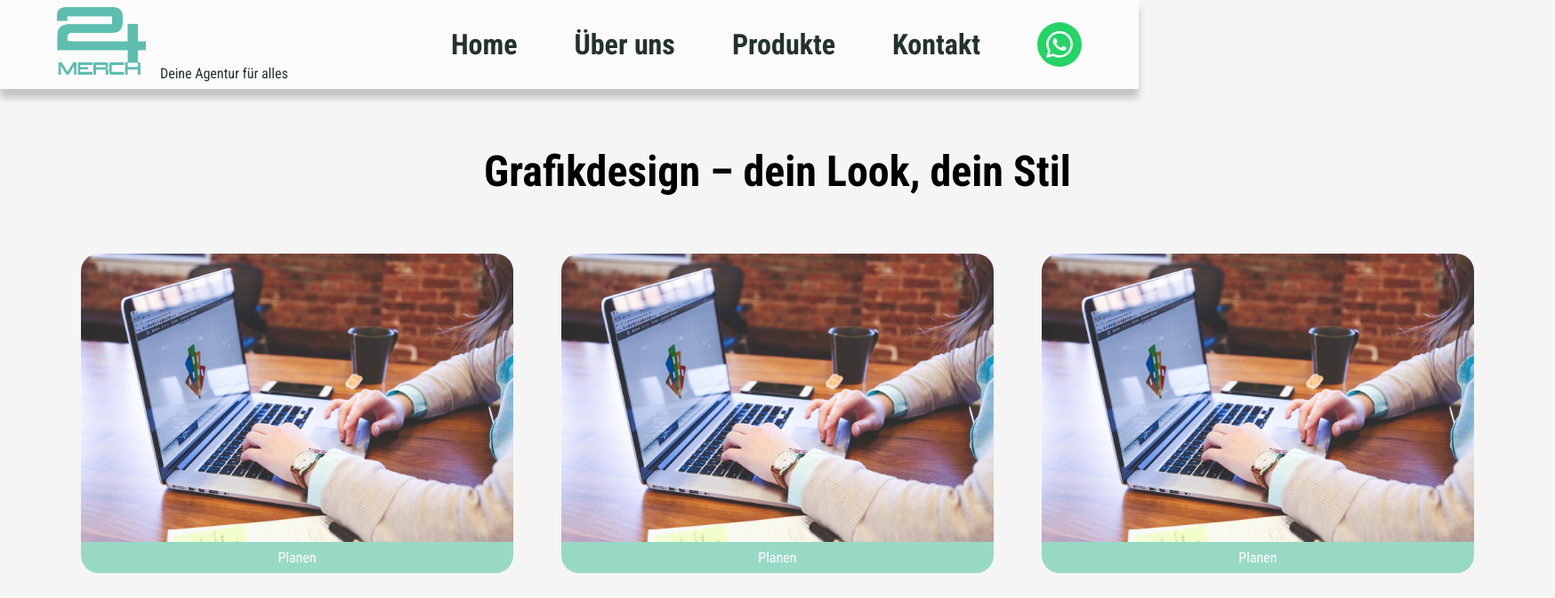
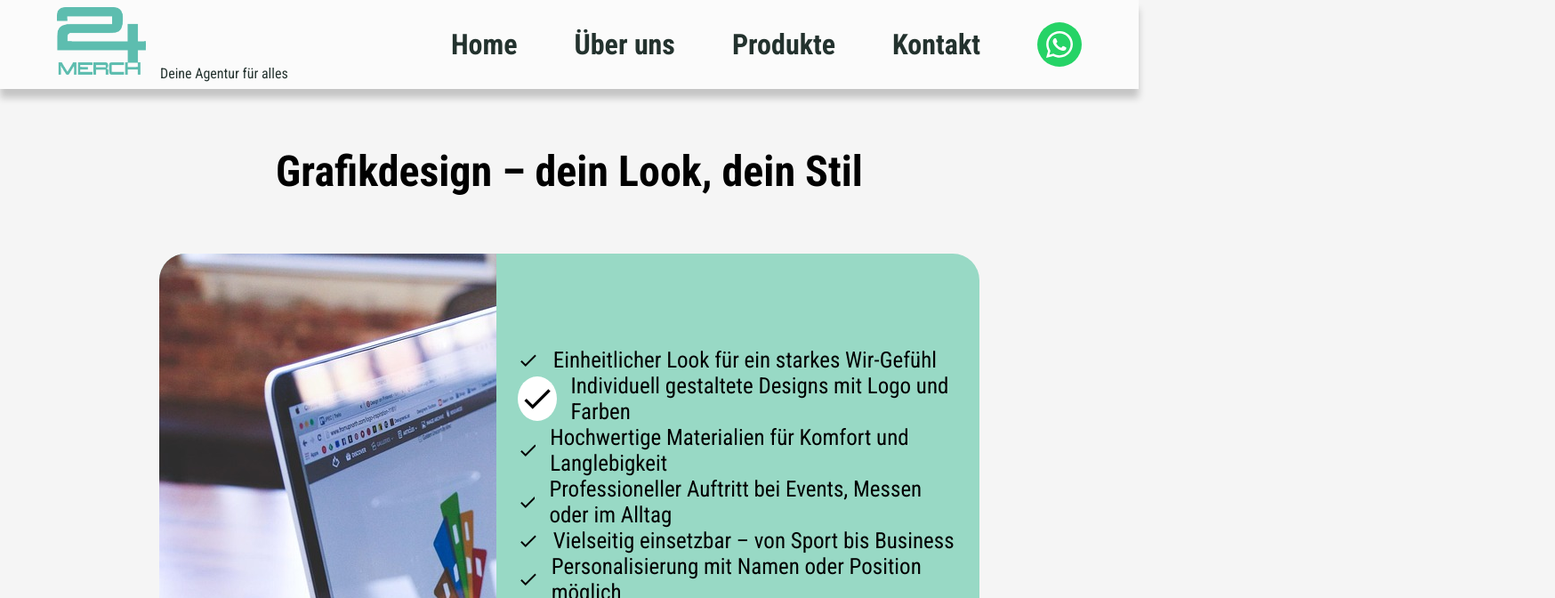
Before and after one commit to Hummner/merch24, an Angular app: page / in a window 1280 px wide. Both pictures are taken after a click on the element 358 px from the left and 1613 px from the top of the page. Shown: the top 672 px of the page at 89% size, 1748 px wide, since content can reach past the window. Built offline with nearby package versions, Linux system fonts and the light colour scheme.

Commit message:
product work in progress

```diff
--- a/src/app/product/product.component.html
+++ b/src/app/product/product.component.html
@@ -1,53 +1,11 @@
 <section>
     <div class="content">
+        <div></div>
         <div class="name">
             <h2>
                 Grafikdesign – dein Look, dein Stil
             </h2>
         </div>
-        <div class="images">
-            <div class="img-container">
-                <img src="assets/img/design.jpg" alt="">
-                <div class="text-container">
-                    <span>Planen</span>
-                </div>
-
-            </div>
-            <div class="img-container">
-                <img src="assets/img/design.jpg" alt="">
-                <div class="text-container">
-                    <span>Planen</span>
-                </div>
-
-            </div>
-            <div class="img-container">
-                <img src="assets/img/design.jpg" alt="">
-                <div class="text-container">
-                    <span>Planen</span>
-                </div>
-
-            </div>
-
-
-
-        </div>
-        <div class="details">
-            <p>
-                Jede Marke hat ihre eigene Geschichte, und wir helfen dir, sie sichtbar zu machen. Von individuellen
-                Logos,
-                die deine Identität auf den Punkt bringen, über ansprechende Flyer, die sofort ins Auge fallen, bis hin
-                zu
-                kompletten Branding-Konzepten, die deinem Unternehmen ein unverwechselbares Gesicht geben – wir
-                gestalten
-                Designs, die nicht nur schön aussehen, sondern auch wirken. Dabei achten wir auf ein harmonisches
-                Zusammenspiel von Farben, Formen und Typografie, um eine klare Botschaft zu transportieren. Ob
-                minimalistisch und modern oder verspielt und kreativ – wir entwickeln einen visuellen Stil, der zu dir
-                passt
-                und im Gedächtnis bleibt. Unser Ziel ist es, dass dein Auftritt nicht nur heute beeindruckt, sondern
-                langfristig Wiedererkennung schafft.
-            </p>
-        </div>
-
         <div class="box">
             <div class="image">
                 <img src="assets/img/design.jpg" alt="">
@@ -60,7 +18,10 @@
                 </div>
 
                 <div class="row">
-                    <mat-icon>check</mat-icon>
+                    <div class="icon">
+                        <mat-icon>check</mat-icon>
+                    </div>
+
                     <p>Individuell gestaltete Designs mit Logo und Farben</p>
                 </div>
 
--- a/src/app/product/product.component.scss
+++ b/src/app/product/product.component.scss
@@ -4,6 +4,7 @@ section {
     align-items: center;
     flex-direction: column;
     margin-top: 100px;
+    width: 100%;
 }
 
 .content {
@@ -78,7 +79,7 @@ section {
 .box {
     display: flex;
     align-items: center;
-    width: 100%;
+    width: 80%;
     height: 500px;
     background-color: var(--tertiary-color);
     border-radius: 30px;
@@ -106,22 +107,31 @@ section {
 
 }
 
+.icon {
+    width: 50px;
+    height: 50px;
+    background-color: white;
+    border-radius: 100%;
+    display: flex;
+    justify-content: center;
+    align-items: center;
+
+    mat-icon {
+        font-size: 40px;
+        height: 40px;
+        width: 40px;
+    }
+}
+
 .row {
     display: flex;
     gap: 16px;
     align-items: center;
 
 
-    mat-icon {
-        font-size: 60px;
-        background-color: white;
-        border-radius: 100%;
-        width: 64px;
-        height: 64px;
-        text-align: center;
-    }
+
 
     p {
-        font-size: 32px;
+        font-size: 25px;
     }
 }
--- a/src/app/product/product.component.ts
+++ b/src/app/product/product.component.ts
@@ -1,6 +1,7 @@
-import { Component } from '@angular/core';
+import { Component, inject } from '@angular/core';
 import { ActivatedRoute } from '@angular/router';
 import { MatIcon } from '@angular/material/icon';
+import { CategoryServiceService } from '../services/category-service.service';
 
 @Component({
   selector: 'app-product',
@@ -10,10 +11,25 @@ import { MatIcon } from '@angular/material/icon';
   styleUrl: './product.component.scss'
 })
 export class ProductComponent {
-  product!: string
+  categoryService = inject(CategoryServiceService)
+  product!: any;
 
   constructor(private route: ActivatedRoute) {
-    this.route.params.subscribe((params => this.product = params['id']))
-    window.scrollTo({ top: 0, behavior: "instant" })
+    this.route.params.subscribe((params => {
+      this.product = params['id'];
+      window.scrollTo({ top: 0, behavior: "instant" });
+      console.log(this.getDeatail(this.product));
+    }))
+
+
+    let link = this.product
+
+
+
+
+  }
+
+  getDeatail(id: keyof CategoryServiceService["detail"]) {
+    return this.categoryService.detail[id].titel
   }
 }
--- a/src/app/services/category-service.service.ts
+++ b/src/app/services/category-service.service.ts
@@ -54,4 +54,11 @@ export class CategoryServiceService {
     },
 
   ]
+
+
+  detail = {
+    pokale : {
+      titel: "abc"
+    }
+  }
 }
```
